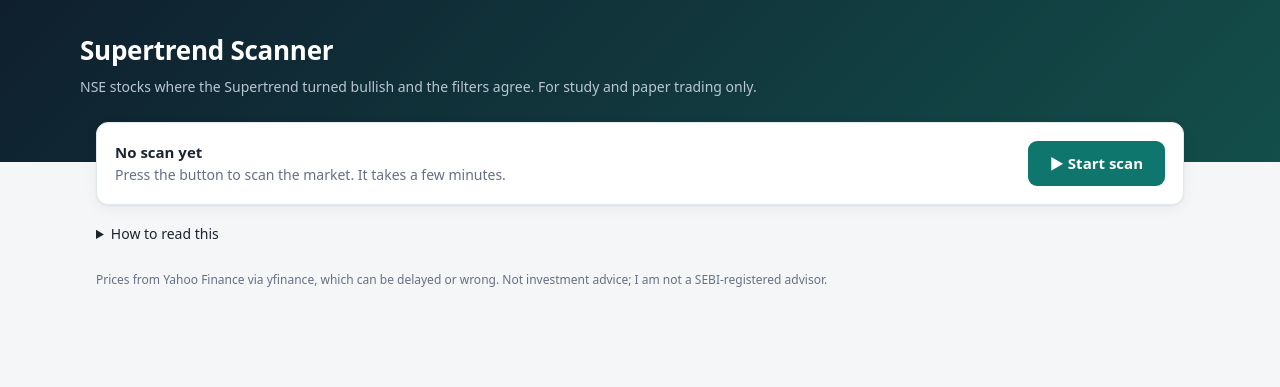
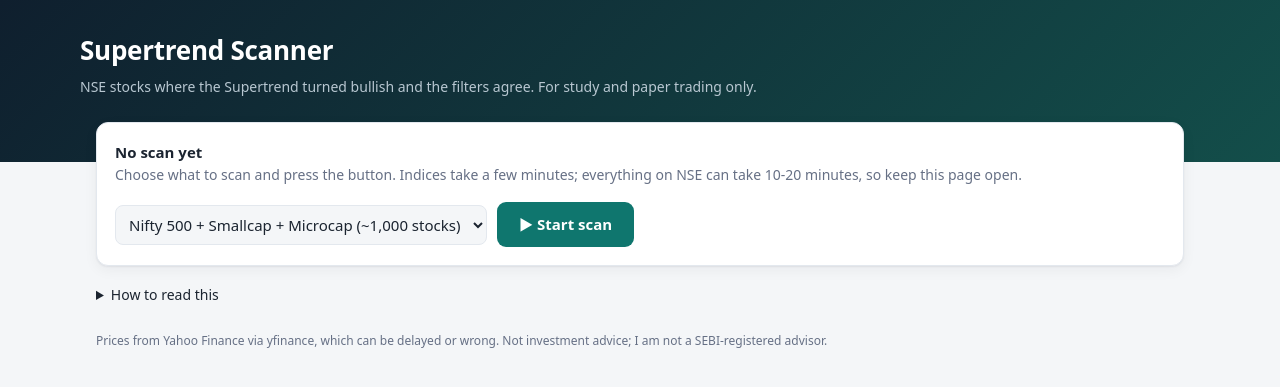
Before and after one commit to vikhyaat/supertrend-scanner, a Flask app: page / in a window 1280 px wide. Shown: the top 387 px of the page. Run offline with Flask 3, Linux system fonts and the light colour scheme.

Commit message:
Add scan everything on NSE option

```diff
--- a/app.py
+++ b/app.py
@@ -12,12 +12,12 @@ import scanner
 IST = ZoneInfo("Asia/Kolkata")
 CACHE = os.path.join(os.path.dirname(os.path.abspath(__file__)), "data", "scan_cache.json")
 COOLDOWN_MIN = float(os.environ.get("COOLDOWN_MIN", "5"))   # gap required after a successful scan
-STUCK_MIN = 25                                              # a scan older than this is treated as dead
+STUCK_MIN = 45                                              # a scan older than this is treated as dead
 
 app = Flask(__name__)
 lock = threading.Lock()
 state = {"status": "idle", "stage": "", "done": 0, "total": 0, "error": None, "rows": [], "updated": None,
-         "data_date": None, "provisional": False, "info": {}, "log": [], "started": None, "scan_id": 0}
+         "data_date": None, "provisional": False, "info": {}, "log": [], "started": None, "scan_id": 0, "scope": "indices"}
 
 
 def now():
@@ -53,22 +53,22 @@ def load_cache():
 def save_cache():
     os.makedirs(os.path.dirname(CACHE), exist_ok=True)
     with open(CACHE, "w") as f:
-        json.dump({k: state[k] for k in ("rows", "updated", "data_date", "provisional", "info")}, f)
+        json.dump({k: state[k] for k in ("rows", "updated", "data_date", "provisional", "info", "scope")}, f)
 
 
-def start_scan():
+def start_scan(scope="indices"):
     with lock:
         if is_scanning():
             return False
         state["scan_id"] += 1
         state.update(status="scanning", stage="Starting", done=0, total=0, error=None, log=[],
-                     started=now().isoformat())
+                     started=now().isoformat(), scope=scope)
         sid = state["scan_id"]
-    threading.Thread(target=_run, args=(sid,), daemon=True).start()
+    threading.Thread(target=_run, args=(sid, scope), daemon=True).start()
     return True
 
 
-def _run(sid):
+def _run(sid, scope):
     def live():
         return state["scan_id"] == sid
 
@@ -81,7 +81,7 @@ def _run(sid):
             state["log"] = (state["log"] + [f"{now():%H:%M:%S}  {msg}"])[-40:]
 
     try:
-        rows, info = scanner.run_scan(progress, log)
+        rows, info = scanner.run_scan(progress, log, scope)
         if live():
             t = now()
             with lock:
@@ -140,13 +140,15 @@ def index():
         buys=sum(r["status"] == "BUY" for r in rows), nears=sum(r["status"] == "NEAR" for r in rows),
         updated=datetime.fromisoformat(updated).astimezone(IST).strftime("%d %b %Y, %I:%M %p IST") if updated else None,
         data_date=date.fromisoformat(state["data_date"]).strftime("%d %b %Y") if state["data_date"] else None,
-        can_scan=can_scan(), cooldown=int(COOLDOWN_MIN))
+        can_scan=can_scan(), cooldown=int(COOLDOWN_MIN), scope=state["scope"],
+        scope_label="all NSE stocks" if state["scope"] == "all" else "Nifty 500 + small/micro caps")
 
 
 @app.route("/scan", methods=["POST"])
 def scan():
+    scope = request.form.get("scope", "indices")
     if can_scan():
-        start_scan()
+        start_scan(scope if scope in ("indices", "all") else "indices")
     return redirect("/")
 
 
--- a/scanner.py
+++ b/scanner.py
@@ -12,11 +12,15 @@ import pandas as pd
 
 BASE_DIR = os.path.dirname(os.path.abspath(__file__))
 BASE = "https://niftyindices.com/IndexConstituent/"
-GROUPS = [  # (file key, label, NSE file name)
-    ("nifty500", "Nifty 500", "ind_nifty500list.csv"),
-    ("smallcap250", "Nifty Smallcap 250", "ind_niftysmallcap250list.csv"),
-    ("microcap250", "Nifty Microcap 250", "ind_niftymicrocap250_list.csv"),
+EQUITY_URLS = ["https://nsearchives.nseindia.com/content/equities/EQUITY_L.csv",
+               "https://archives.nseindia.com/content/equities/EQUITY_L.csv"]
+GROUPS = [  # (file key, label, NSE file name, download urls)
+    ("nifty500", "Nifty 500", "ind_nifty500list.csv", [BASE + "ind_nifty500list.csv"]),
+    ("smallcap250", "Nifty Smallcap 250", "ind_niftysmallcap250list.csv", [BASE + "ind_niftysmallcap250list.csv"]),
+    ("microcap250", "Nifty Microcap 250", "ind_niftymicrocap250_list.csv", [BASE + "ind_niftymicrocap250_list.csv"]),
+    ("all_nse", "Other NSE stocks", "EQUITY_L.csv", EQUITY_URLS),   # every listed stock; only used for scope "all"
 ]
+KEEP_SERIES = {"EQ", "BE"}   # main-board equity; skips SME, bonds, ETFs etc.
 NAMES = ["ADX", "CHOP", "EMA200", "RSI", "VOL"]
 RR = 2.0          # target = 2 x risk
 MAX_BUY_AGE = 3   # keep BUY signals up to 3 trading days old (page filters further)
@@ -115,31 +119,39 @@ def analyse(df, wait=3, adx_min=22.0, ci_max=55.0):
 
 
 def _symbols(src):
-    df = pd.read_csv(src)
-    col = next(c for c in df.columns if c.strip().lower() == "symbol")
+    df = pd.read_csv(src, skipinitialspace=True)
+    df.columns = [c.strip() for c in df.columns]
+    col = next(c for c in df.columns if c.lower() == "symbol")
+    ser = next((c for c in df.columns if c.lower() == "series"), None)
+    if ser:
+        df = df[df[ser].astype(str).str.strip().isin(KEEP_SERIES)]
     return df[col].astype(str).str.strip().tolist()
 
 
-def _read_group(key, label, filename, log):
+def _read_group(key, label, filename, urls, log):
     """Use a CSV from the 'universe' folder if present (most reliable on a server); else try NSE."""
     for name in (key + ".csv", filename):
         path = os.path.join(BASE_DIR, "universe", name)
         if os.path.exists(path):
             log(f"{label}: using universe/{name}")
             return _symbols(path)
-    try:
-        log(f"{label}: downloading list from NSE")
-        req = urllib.request.Request(BASE + filename, headers={"User-Agent": "Mozilla/5.0"})
-        return _symbols(io.StringIO(urllib.request.urlopen(req, timeout=15).read().decode()))
-    except Exception as e:
-        log(f"{label}: could not download ({type(e).__name__}) - add the CSV to the universe folder")
-        return None
+    for url in urls:
+        try:
+            log(f"{label}: downloading list from NSE")
+            req = urllib.request.Request(url, headers={"User-Agent": "Mozilla/5.0"})
+            return _symbols(io.StringIO(urllib.request.urlopen(req, timeout=15).read().decode()))
+        except Exception as e:
+            log(f"{label}: could not download ({type(e).__name__})")
+    log(f"{label}: add its CSV to the universe folder")
+    return None
 
 
-def load_universe(log):
+def load_universe(log, scope="indices"):
     names, loaded, failed = {}, {}, []
-    for key, label, filename in GROUPS:
-        syms = _read_group(key, label, filename, log)
+    for key, label, filename, urls in GROUPS:
+        if key == "all_nse" and scope != "all":
+            continue
+        syms = _read_group(key, label, filename, urls, log)
         if syms is None:
             failed.append(label)
             continue
@@ -161,10 +173,10 @@ def _download_chunk(tickers):
         return None
 
 
-def run_scan(progress=lambda *a: None, log=lambda m: None, chunk=40):
+def run_scan(progress=lambda *a: None, log=lambda m: None, scope="indices", chunk=40):
     logging.getLogger("yfinance").setLevel(logging.CRITICAL)
     progress("Loading stock lists")
-    names, info = load_universe(log)
+    names, info = load_universe(log, scope)
     symbols = list(names)
     total = len(symbols)
     log(f"{total} stocks to check")
--- a/templates/index.html
+++ b/templates/index.html
@@ -50,10 +50,16 @@ footer{margin-top:26px;font-size:12px;color:var(--mut)}
 <div class="card hero">
   <div>
     {% if scanning %}<div class="t">Scanning the market…</div><div class="s"><span id="stage">{{ stage }}</span> <span id="pct">{% if total %}· {{ done }} of {{ total }} stocks{% endif %}</span></div>
-    {% elif updated %}<div class="t">Last scan: {{ updated }}</div><div class="s">Candles up to {{ data_date }} · {{ scanned }} stocks checked</div>
-    {% else %}<div class="t">No scan yet</div><div class="s">Press the button to scan the market. It takes a few minutes.</div>{% endif %}
+    {% elif updated %}<div class="t">Last scan: {{ updated }}</div><div class="s">Candles up to {{ data_date }} · {{ scanned }} stocks checked ({{ scope_label }})</div>
+    {% else %}<div class="t">No scan yet</div><div class="s">Choose what to scan and press the button. Indices take a few minutes; everything on NSE can take 10-20 minutes, so keep this page open.</div>{% endif %}
   </div>
-  <form method="post" action="/scan"><button class="btn" {% if not can_scan %}disabled{% endif %}>{% if scanning %}Scanning…{% else %}▶ Start scan{% endif %}</button></form>
+  <form method="post" action="/scan" style="display:flex;gap:10px;align-items:center;flex-wrap:wrap">
+    <select name="scope" style="width:auto" {% if scanning %}disabled{% endif %}>
+      <option value="indices" {{ 'selected' if scope != 'all' }}>Nifty 500 + Smallcap + Microcap (~1,000 stocks)</option>
+      <option value="all" {{ 'selected' if scope == 'all' }}>Everything on NSE (~2,000+ stocks, slower)</option>
+    </select>
+    <button class="btn" {% if not can_scan %}disabled{% endif %}>{% if scanning %}Scanning…{% else %}▶ Start scan{% endif %}</button>
+  </form>
 </div>
 {% if scanning %}<div class="bar"><i id="bar" style="width:{{ (100 * done / total) if total else 5 }}%"></i></div>{% endif %}
 {% if not scanning and updated and not can_scan %}<div class="s" style="color:var(--mut);font-size:13px;margin-top:8px">You can scan again {{ cooldown }} minutes after the last scan.</div>{% endif %}
```
